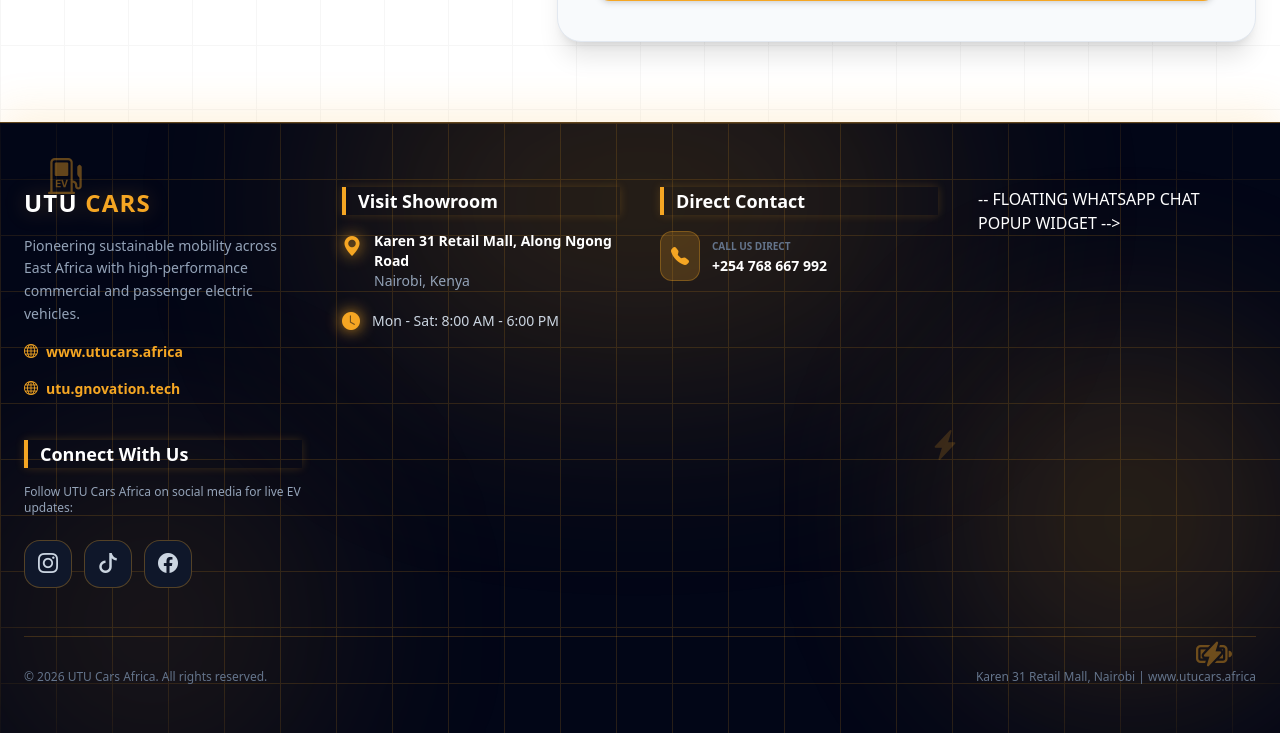
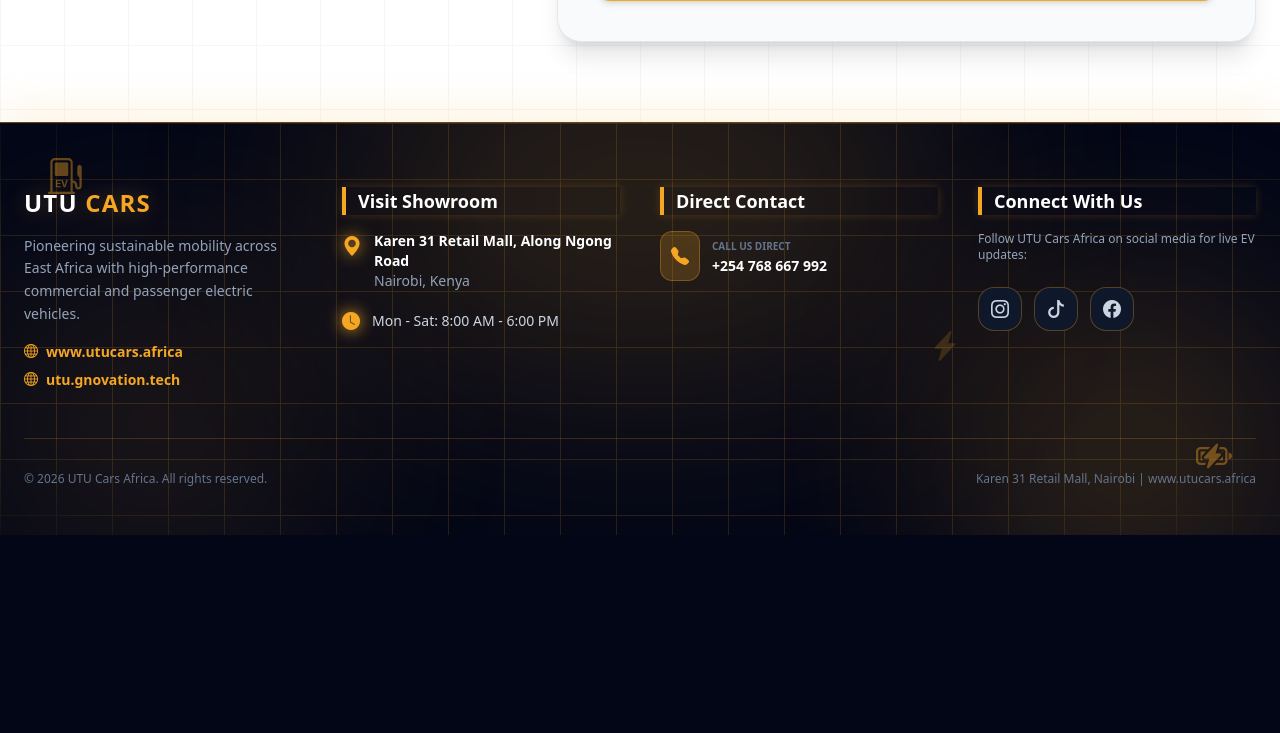
Before and after one commit to faithbirungi90-cell/utu_trucks_site, a Django app: page / in a window 1280 px wide. Shown: the part 3490-4223 px from the top of the page. After the commit the page ends 4025 px from the top, so only its background shows below. Run offline with Django 5.2, Linux system fonts and the light colour scheme; data comes from the database, SQL or seed files in the repository; some libraries are stand-ins or nearby versions.

Commit message:
Fix mobile navigation layout in base.html

```diff
--- a/fleet/templates/fleet/base.html
+++ b/fleet/templates/fleet/base.html
@@ -42,28 +42,32 @@
             <i id="menuIcon" class="bi bi-list"></i>
         </button>
 
-            <!-- Navigation Links (Desktop Horizontal / Mobile Dropdown) -->
-            <nav id="mobileMenu" class="hidden md:flex flex-col md:flex-row absolute md:relative top-full left-0 w-full md:w-auto bg-utu-dark md:bg-transparent p-6 md:p-0 space-y-4 md:space-y-0 md:space-x-8 text-sm font-semibold tracking-wide uppercase items-start md:items-center shadow-lg md:shadow-none border-b md:border-b-0 border-utu-orange/20">
+        <!-- Navigation Links (Mobile Vertical Drawer / Desktop Horizontal) -->
+        <nav id="mobileMenu" class="hidden absolute md:relative top-full left-0 w-full md:w-auto bg-utu-dark md:bg-transparent p-6 md:p-0 flex-col md:flex-row space-y-4 md:space-y-0 md:space-x-8 text-sm font-semibold tracking-wide uppercase shadow-2xl md:shadow-none border-b md:border-b-0 border-utu-orange/20 z-50">
             <a href="{% url 'home' %}"
-                   class="transition py-1 border-b-2 {% if request.resolver_match.url_name == 'home' %}text-utu-orange border-utu-orange drop-shadow-[0_0_8px_rgba(245,166,35,0.8)]{% else %}text-gray-300 border-transparent hover:text-utu-orange{% endif %}">
+               class="block md:inline-block transition py-2 md:py-1 border-b-2 md:border-b-2 {% if request.resolver_match.url_name == 'home' %}text-utu-orange border-utu-orange drop-shadow-[0_0_8px_rgba(245,166,35,0.8)]{% else %}text-gray-300 border-transparent hover:text-utu-orange{% endif %}">
                 Home
             </a>
             <a href="{% url 'lineup' %}"
-                   class="transition py-1 border-b-2 {% if request.resolver_match.url_name == 'lineup' %}text-utu-orange border-utu-orange drop-shadow-[0_0_8px_rgba(245,166,35,0.8)]{% else %}text-gray-300 border-transparent hover:text-utu-orange{% endif %}">
+               class="block md:inline-block transition py-2 md:py-1 border-b-2 md:border-b-2 {% if request.resolver_match.url_name == 'lineup' %}text-utu-orange border-utu-orange drop-shadow-[0_0_8px_rgba(245,166,35,0.8)]{% else %}text-gray-300 border-transparent hover:text-utu-orange{% endif %}">
                 Commercial Lineup
             </a>
             <a href="{% url 'technology' %}"
-                   class="transition py-1 border-b-2 {% if request.resolver_match.url_name == 'technology' %}text-utu-orange border-utu-orange drop-shadow-[0_0_8px_rgba(245,166,35,0.8)]{% else %}text-gray-300 border-transparent hover:text-utu-orange{% endif %}">
+               class="block md:inline-block transition py-2 md:py-1 border-b-2 md:border-b-2 {% if request.resolver_match.url_name == 'technology' %}text-utu-orange border-utu-orange drop-shadow-[0_0_8px_rgba(245,166,35,0.8)]{% else %}text-gray-300 border-transparent hover:text-utu-orange{% endif %}">
                 Technology
             </a>
             <a href="{% url 'get_quote' %}"
-                   class="transition py-1 border-b-2 {% if request.resolver_match.url_name == 'get_quote' %}text-utu-orange border-utu-orange drop-shadow-[0_0_8px_rgba(245,166,35,0.8)]{% else %}text-gray-300 border-transparent hover:text-utu-orange{% endif %}">
+               class="block md:inline-block transition py-2 md:py-1 border-b-2 md:border-b-2 {% if request.resolver_match.url_name == 'get_quote' %}text-utu-orange border-utu-orange drop-shadow-[0_0_8px_rgba(245,166,35,0.8)]{% else %}text-gray-300 border-transparent hover:text-utu-orange{% endif %}">
                 Get Quotation
+            </a>
+            <a href="{% url 'get_quote' %}"
+               class="md:hidden inline-block text-center bg-utu-orange hover:bg-utu-orangeHover text-gray-900 font-bold text-xs uppercase px-5 py-3 rounded shadow transition mt-2">
+                Request Quote
             </a>
         </nav>
 
         <!-- Desktop CTA Button -->
-            <a href="{% url 'get_quote' %}" class="hidden sm:inline-block bg-utu-orange hover:bg-utu-orangeHover text-gray-900 font-bold text-xs uppercase px-5 py-2.5 rounded shadow transition">
+        <a href="{% url 'get_quote' %}" class="hidden md:inline-block bg-utu-orange hover:bg-utu-orangeHover text-gray-900 font-bold text-xs uppercase px-5 py-2.5 rounded shadow transition">
             Request Quote
         </a>
     </div>
@@ -86,7 +90,7 @@
     </main>
 
     <!-- FOOTER & CONTACT SECTION -->
-    <footer class="relative bg-slate-950 text-white pt-16 pb-12 border-t border-utu-orange/40 overflow-hidden group shadow-[0_-10px_40px_rgba(245,166,35,0.15)]">
+<footer id="footer-contact" class="relative bg-slate-950 text-white pt-16 pb-12 border-t border-utu-orange/40 overflow-hidden group shadow-[0_-10px_40px_rgba(245,166,35,0.15)]">
 
     <!-- FULL UTU ORANGE INTERACTIVE ANIMATED BACKGROUND LAYER -->
     <div class="absolute inset-0 pointer-events-none z-0 overflow-hidden">
@@ -111,6 +115,7 @@
     </div>
 
     <div class="max-w-7xl mx-auto px-6 relative z-10">
+        <!-- CLEAN 4-COLUMN GRID -->
         <div class="grid grid-cols-1 md:grid-cols-2 lg:grid-cols-4 gap-10 pb-12 border-b border-utu-orange/20">
 
             <!-- Column 1: Brand & Web -->
@@ -119,6 +124,7 @@
                 <p class="text-slate-400 text-sm leading-relaxed">
                     Pioneering sustainable mobility across East Africa with high-performance commercial and passenger electric vehicles.
                 </p>
+                <div class="flex flex-col space-y-2">
                     <a href="https://www.utucars.africa" target="_blank" rel="noopener noreferrer" class="inline-flex items-center space-x-2 text-utu-orange hover:text-white font-bold text-sm transition-colors duration-300 group/link">
                         <i class="bi bi-globe group-hover/link:drop-shadow-[0_0_8px_#F5A623]"></i>
                         <span>www.utucars.africa</span>
@@ -127,6 +133,7 @@
                         <i class="bi bi-globe group-hover/link:drop-shadow-[0_0_8px_#F5A623]"></i>
                         <span>utu.gnovation.tech</span>
                     </a>
+                </div>
             </div>
 
             <!-- Column 2: Showroom & Location -->
@@ -159,7 +166,40 @@
                 </a>
             </div>
 
-                -- FLOATING WHATSAPP CHAT POPUP WIDGET -->
+            <!-- Column 4: Interactive Social Media Hub -->
+            <div class="space-y-4">
+                <h4 class="text-lg font-bold text-white border-l-4 border-utu-orange pl-3 shadow-[0_0_10px_rgba(245,166,35,0.2)]">Connect With Us</h4>
+                <p class="text-slate-400 text-xs">Follow UTU Cars Africa on social media for live EV updates:</p>
+
+                <div class="flex items-center space-x-3 pt-2">
+                    <a href="https://www.instagram.com/utucarsafrica" target="_blank" rel="noopener noreferrer" aria-label="Instagram"
+                       class="relative z-20 w-11 h-11 flex items-center justify-center bg-slate-900 border border-utu-orange/30 rounded-2xl text-slate-300 hover:text-white hover:bg-gradient-to-tr hover:from-amber-500 hover:via-rose-500 hover:to-purple-600 hover:border-transparent hover:shadow-[0_0_20px_rgba(245,166,35,0.6)] transform hover:-translate-y-1.5 transition-all duration-300 cursor-pointer">
+                        <i class="bi bi-instagram text-lg pointer-events-none"></i>
+                    </a>
+
+                    <a href="https://www.tiktok.com/@utucarsafrica" target="_blank" rel="noopener noreferrer" aria-label="TikTok"
+                       class="relative z-20 w-11 h-11 flex items-center justify-center bg-slate-900 border border-utu-orange/30 rounded-2xl text-slate-300 hover:text-white hover:bg-black hover:border-utu-orange hover:shadow-[0_0_20px_rgba(245,166,35,0.6)] transform hover:-translate-y-1.5 transition-all duration-300 cursor-pointer">
+                        <i class="bi bi-tiktok text-lg pointer-events-none"></i>
+                    </a>
+
+                    <a href="https://www.facebook.com/100088043585704/posts/1049795887965188/" target="_blank" rel="noopener noreferrer" aria-label="Facebook"
+                       class="relative z-20 w-11 h-11 flex items-center justify-center bg-slate-900 border border-utu-orange/30 rounded-2xl text-slate-300 hover:text-white hover:bg-blue-600 hover:border-transparent hover:shadow-[0_0_20px_rgba(245,166,35,0.6)] transform hover:-translate-y-1.5 transition-all duration-300 cursor-pointer">
+                        <i class="bi bi-facebook text-lg pointer-events-none"></i>
+                    </a>
+                </div>
+            </div>
+
+        </div>
+
+        <!-- Copyright -->
+        <div class="pt-8 flex flex-col sm:flex-row items-center justify-between text-xs text-slate-500">
+            <p>&copy; 2026 UTU Cars Africa. All rights reserved.</p>
+            <p class="mt-2 sm:mt-0">Karen 31 Retail Mall, Nairobi | <a href="https://www.utucars.africa" target="_blank" rel="noopener noreferrer" class="hover:text-utu-orange">www.utucars.africa</a></p>
+        </div>
+    </div>
+</footer>
+
+<!-- FLOATING WHATSAPP CHAT POPUP WIDGET (OUTSIDE FOOTER GRID) -->
 <div id="whatsappBox" class="fixed bottom-24 right-6 z-50 opacity-0 scale-95 pointer-events-none transition-all duration-300 origin-bottom-right w-80 sm:w-96 bg-slate-900 border border-emerald-500/30 rounded-3xl shadow-[0_10px_30px_rgba(16,185,129,0.3)] overflow-hidden flex flex-col max-h-[85vh]">
     <!-- Header -->
     <div class="bg-gradient-to-r from-emerald-600 to-teal-700 p-4 flex items-center justify-between text-white shrink-0">
@@ -215,9 +255,7 @@
         </div>
 
         <!-- Chat Log Stream -->
-        <div id="chatMessages" class="space-y-2 text-xs pt-2 border-t border-slate-800">
-            <!-- Dynamic bot & user messages mount here -->
-        </div>
+        <div id="chatMessages" class="space-y-2 text-xs pt-2 border-t border-slate-800"></div>
 
         <!-- Direct WhatsApp Chat Button -->
         <a id="directWhatsappBtn" href="https://wa.me/254717754332?text=Hello%20UTU%20Fleet%20Team,%20I%20would%20like%20more%20information%20about%20your%20commercial%20electric%20trucks."
@@ -246,51 +284,6 @@
         class="fixed bottom-6 right-6 z-50 w-16 h-16 bg-emerald-500 hover:bg-emerald-400 text-slate-950 rounded-full flex items-center justify-center shadow-[0_0_25px_rgba(16,185,129,0.5)] transition-all duration-300 hover:scale-110 cursor-pointer border-2 border-emerald-200">
     <i class="bi bi-whatsapp text-3xl"></i>
 </button>
-
-                <!-- Column 4: Interactive Social Media Hub -->
-                <div class="space-y-4">
-                    <h4 class="text-lg font-bold text-white border-l-4 border-utu-orange pl-3 shadow-[0_0_10px_rgba(245,166,35,0.2)]">Connect With Us</h4>
-                    <p class="text-slate-400 text-xs">Follow UTU Cars Africa on social media for live EV updates:</p>
-
-                    <div class="flex items-center space-x-3 pt-2">
-                        <!-- Instagram -->
-                        <a href="https://www.instagram.com/utucarsafrica"
-                           target="_blank"
-                           rel="noopener noreferrer"
-                           aria-label="Instagram"
-                           class="relative z-20 w-12 h-12 flex items-center justify-center bg-slate-900 border border-utu-orange/30 rounded-2xl text-slate-300 hover:text-white hover:bg-gradient-to-tr hover:from-amber-500 hover:via-rose-500 hover:to-purple-600 hover:border-transparent hover:shadow-[0_0_20px_rgba(245,166,35,0.6)] transform hover:-translate-y-1.5 transition-all duration-300 cursor-pointer">
-                            <i class="bi bi-instagram text-xl pointer-events-none"></i>
-                        </a>
-
-                        <!-- TikTok -->
-                        <a href="https://www.tiktok.com/@utucarsafrica"
-                           target="_blank"
-                           rel="noopener noreferrer"
-                           aria-label="TikTok"
-                           class="relative z-20 w-12 h-12 flex items-center justify-center bg-slate-900 border border-utu-orange/30 rounded-2xl text-slate-300 hover:text-white hover:bg-black hover:border-utu-orange hover:shadow-[0_0_20px_rgba(245,166,35,0.6)] transform hover:-translate-y-1.5 transition-all duration-300 cursor-pointer">
-                            <i class="bi bi-tiktok text-xl pointer-events-none"></i>
-                        </a>
-
-                        <!-- Facebook -->
-                        <a href="https://www.facebook.com/100088043585704/posts/1049795887965188/"
-                           target="_blank"
-                           rel="noopener noreferrer"
-                           aria-label="Facebook"
-                           class="relative z-20 w-12 h-12 flex items-center justify-center bg-slate-900 border border-utu-orange/30 rounded-2xl text-slate-300 hover:text-white hover:bg-blue-600 hover:border-transparent hover:shadow-[0_0_20px_rgba(245,166,35,0.6)] transform hover:-translate-y-1.5 transition-all duration-300 cursor-pointer">
-                            <i class="bi bi-facebook text-xl pointer-events-none"></i>
-                        </a>
-                    </div>
-                </div>
-
-            </div>
-
-            <!-- Copyright -->
-            <div class="pt-8 flex flex-col sm:flex-row items-center justify-between text-xs text-slate-500">
-                <p>&copy; 2026 UTU Cars Africa. All rights reserved.</p>
-                <p class="mt-2 sm:mt-0">Karen 31 Retail Mall, Nairobi | <a href="https://www.utucars.africa" target="_blank" rel="noopener noreferrer" class="hover:text-utu-orange">www.utucars.africa</a></p>
-            </div>
-        </div>
-    </footer>
 
     <!-- Standalone Global Toggle Script -->
     <script>
```
Lines whose indentation alone changed are shown as unchanged.
